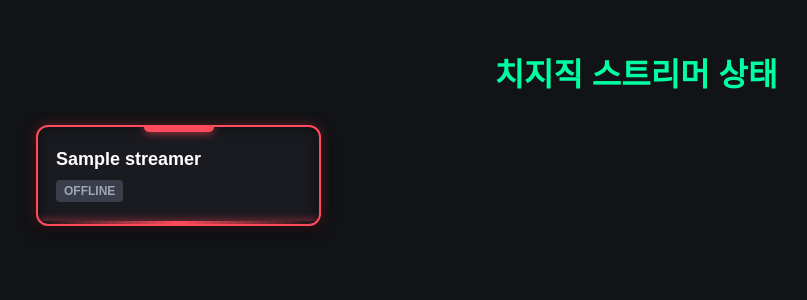
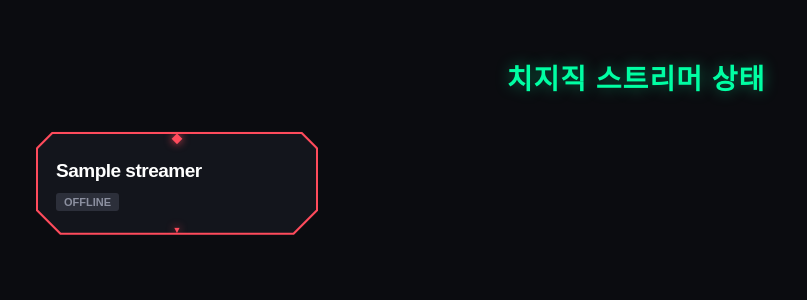
Before and after one commit to pastel1001/my-chzzk-site, a Flask app: template templates/index.html in a window 1280 px wide. Shown: the top 300 px of the page, without its empty margins (4-811 px from the left). Run offline with Flask 3, Linux system fonts and the light colour scheme; the template is opened without the code that fills it: most values are stand-ins (such as "Sample title", 1, 10 or a date in 2020).

Commit message:
Update index.html

```diff
--- a/templates/index.html
+++ b/templates/index.html
@@ -16,106 +16,120 @@
     <meta property="og:url" content="https://my-chzzk-site.onrender.com">
 
     <style>
-        body { font-family: sans-serif; background-color: #121316; color: #fff; padding: 20px; }
-        h1 { text-align: center; color: #00ffa3; margin-bottom: 30px; }
+        body {
+            font-family: 'Apple SD Gothic Neo', 'Noto Sans KR', sans-serif;
+            background-color: #0b0c10;
+            color: #fff;
+            padding: 30px 20px;
+        }
+
+        h1 {
+            text-align: center;
+            color: #00ffa3;
+            margin-bottom: 35px;
+            font-size: 28px;
+            letter-spacing: 1px;
+            text-shadow: 0 0 15px rgba(0, 255, 163, 0.4);
+        }
 
         .grid {
             display: grid;
             grid-template-columns: repeat(auto-fill, minmax(280px, 1fr));
-            gap: 20px;
+            gap: 24px;
             max-width: 1200px;
             margin: 0 auto;
         }
 
-        /* 🛡️ 게이밍 휘장 프레임 카드 */
+        /* 🛡️ 방패/휘장 외곽 프레임 바깥 감싸개 */
+        .card-wrapper {
+            position: relative;
+            background: var(--crystal-color);
+            padding: 2px; /* 휘장 테두리 두께 */
+            /* 귀퉁이가 깎인 진짜 방패/휘장 컷팅 모양 */
+            clip-path: polygon(
+                16px 0, calc(100% - 16px) 0,
+                100% 16px, 100% calc(100% - 24px),
+                calc(100% - 24px) 100%, 24px 100%,
+                0 calc(100% - 24px), 0 16px
+            );
+            filter: drop-shadow(0 0 8px var(--glow-color));
+            transition: transform 0.3s ease, filter 0.3s ease;
+        }
+
+        .card-wrapper:hover {
+            transform: translateY(-6px);
+            filter: drop-shadow(0 0 18px var(--crystal-color));
+        }
+
+        /* 🛡️ 카드 내부 (어두운 바탕 및 텍스트 영역) */
         .card {
             position: relative;
-            background: #1a1b20;
+            background: #13151c;
             padding: 22px 18px;
-            border-radius: 12px;
-
-            /* 카드 메인 휘장 테두리 */
-            border: 2px solid var(--crystal-color);
-            box-shadow: inset 0 0 15px rgba(0, 0, 0, 0.5),
-                        0 4px 15px rgba(0, 0, 0, 0.6),
-                        0 0 12px var(--glow-color);
-            transition: all 0.3s ease;
-            overflow: hidden;
+            height: 100%;
+            box-sizing: border-box;
+            /* 내부 방패 컷팅 모양 동기화 */
+            clip-path: polygon(
+                15px 0, calc(100% - 15px) 0,
+                100% 15px, 100% calc(100% - 23px),
+                calc(100% - 23px) 100%, 23px 100%,
+                0 calc(100% - 23px), 0 15px
+            );
         }
 
-        .card:hover {
-            transform: translateY(-5px);
-            box-shadow: inset 0 0 20px rgba(0, 0, 0, 0.3),
-                        0 8px 25px rgba(0, 0, 0, 0.8),
-                        0 0 22px var(--glow-color);
+        /* 상단 크리스탈 엠블럼 포인트 */
+        .card-wrapper::before {
+            content: "◆";
+            position: absolute;
+            top: -2px;
+            left: 50%;
+            transform: translateX(-50%);
+            color: var(--crystal-color);
+            font-size: 11px;
+            z-index: 10;
+            text-shadow: 0 0 8px var(--crystal-color);
         }
 
-        /* 상단 휘장 보석 포인트 */
-        .card::before {
-            content: "";
+        /* 하단 크리스탈 엠블럼 포인트 */
+        .card-wrapper::after {
+            content: "▼";
             position: absolute;
-            top: 0;
+            bottom: 0px;
             left: 50%;
             transform: translateX(-50%);
-            width: 70px;
-            height: 5px;
-            background: var(--crystal-color);
-            border-radius: 0 0 6px 6px;
-            box-shadow: 0 0 10px var(--crystal-color);
+            color: var(--crystal-color);
+            font-size: 9px;
+            z-index: 10;
+            text-shadow: 0 0 8px var(--crystal-color);
         }
 
-        /* 하단 크리스탈 라인 포인트 */
-        .card::after {
-            content: "";
-            position: absolute;
-            bottom: 0;
-            left: 0;
-            right: 0;
-            height: 3px;
-            background: linear-gradient(90deg, transparent, var(--crystal-color), transparent);
-            box-shadow: 0 0 8px var(--crystal-color);
-        }
-
-        /* 🔴 방송 중(LIVE) 일 때 테두리 및 빛 강조 */
-        .live-card {
-            box-shadow: inset 0 0 20px rgba(0, 0, 0, 0.4),
-                        0 4px 20px rgba(0, 0, 0, 0.8),
-                        0 0 20px var(--crystal-color);
+        /* 🔴 방송 중(LIVE) 일 때 강한 후광 효과 */
+        .live-wrapper {
+            filter: drop-shadow(0 0 15px var(--crystal-color)) !important;
         }
 
         /* =========================================================
-           🎨 [11개 칸 개별 휘장 색상 설정]
+           🎨 [11개 멤버별 휘장 크리스탈 고유 색상]
         ========================================================= */
-        /* 1번째 칸 */
-        .card:nth-child(1) { --crystal-color: #ff4b5c; --glow-color: rgba(255, 75, 92, 0.35); }
-        /* 2번째 칸 */
-        .card:nth-child(2) { --crystal-color: #ff9f43; --glow-color: rgba(255, 159, 67, 0.35); }
-        /* 3번째 칸 */
-        .card:nth-child(3) { --crystal-color: #feca57; --glow-color: rgba(254, 202, 87, 0.35); }
-        /* 4번째 칸 */
-        .card:nth-child(4) { --crystal-color: #1dd1a1; --glow-color: rgba(29, 209, 161, 0.35); }
-        /* 5번째 칸 */
-        .card:nth-child(5) { --crystal-color: #48dbfb; --glow-color: rgba(72, 219, 251, 0.35); }
-        /* 6번째 칸 */
-        .card:nth-child(6) { --crystal-color: #0abde3; --glow-color: rgba(10, 189, 227, 0.35); }
-        /* 7번째 칸 */
-        .card:nth-child(7) { --crystal-color: #5f27cd; --glow-color: rgba(95, 39, 205, 0.35); }
-        /* 8번째 칸 */
-        .card:nth-child(8) { --crystal-color: #9c88ff; --glow-color: rgba(156, 136, 255, 0.35); }
-        /* 9번째 칸 */
-        .card:nth-child(9) { --crystal-color: #ff6b6b; --glow-color: rgba(255, 107, 107, 0.35); }
-        /* 10번째 칸 */
-        .card:nth-child(10) { --crystal-color: #ff9ff3; --glow-color: rgba(255, 159, 243, 0.35); }
-        /* 11번째 칸 */
-        .card:nth-child(11) { --crystal-color: #00d2d3; --glow-color: rgba(0, 210, 211, 0.35); }
+        .card-wrapper:nth-child(1)  { --crystal-color: #ff4b5c; --glow-color: rgba(255, 75, 92, 0.4); }
+        .card-wrapper:nth-child(2)  { --crystal-color: #ff9f43; --glow-color: rgba(255, 159, 67, 0.4); }
+        .card-wrapper:nth-child(3)  { --crystal-color: #feca57; --glow-color: rgba(254, 202, 87, 0.4); }
+        .card-wrapper:nth-child(4)  { --crystal-color: #1dd1a1; --glow-color: rgba(29, 209, 161, 0.4); }
+        .card-wrapper:nth-child(5)  { --crystal-color: #48dbfb; --glow-color: rgba(72, 219, 251, 0.4); }
+        .card-wrapper:nth-child(6)  { --crystal-color: #0abde3; --glow-color: rgba(10, 189, 227, 0.4); }
+        .card-wrapper:nth-child(7)  { --crystal-color: #a855f7; --glow-color: rgba(168, 85, 247, 0.4); }
+        .card-wrapper:nth-child(8)  { --crystal-color: #9c88ff; --glow-color: rgba(156, 136, 255, 0.4); }
+        .card-wrapper:nth-child(9)  { --crystal-color: #ff6b6b; --glow-color: rgba(255, 107, 107, 0.4); }
+        .card-wrapper:nth-child(10) { --crystal-color: #ff9ff3; --glow-color: rgba(255, 159, 243, 0.4); }
+        .card-wrapper:nth-child(11) { --crystal-color: #00d2d3; --glow-color: rgba(0, 210, 211, 0.4); }
 
-        /* 내부 텍스트 및 태그 스타일 */
-        h3 { margin: 0 0 10px 0; font-size: 18px; color: #ffffff; }
-        .badge { display: inline-block; padding: 4px 8px; border-radius: 4px; font-size: 12px; font-weight: bold; }
-        .badge-live { background: #ff0055; color: #fff; box-shadow: 0 0 8px rgba(255, 0, 85, 0.6); }
-        .badge-off { background: #3a3d4a; color: #a0a5b5; }
-        .title { font-size: 14px; margin: 12px 0 8px 0; color: #e3e5e8; word-break: break-all; line-height: 1.4; }
-        .info { font-size: 12px; color: #9498a4; margin-bottom: 14px; }
+        /* 내부 요소 텍스트 스타일 */
+        h3 { margin: 4px 0 10px 0; font-size: 19px; color: #ffffff; letter-spacing: -0.5px; }
+        .badge { display: inline-block; padding: 3px 8px; border-radius: 3px; font-size: 11px; font-weight: bold; }
+        .badge-live { background: #ff0055; color: #fff; box-shadow: 0 0 10px rgba(255, 0, 85, 0.6); }
+        .badge-off { background: #2c2f3a; color: #8c90a0; }
+        .title { font-size: 13px; margin: 12px 0 8px 0; color: #d8dadf; word-break: break-all; line-height: 1.4; min-height: 36px; }
+        .info { font-size: 12px; color: #828796; margin-bottom: 14px; }
         a { color: #00ffa3; text-decoration: none; font-weight: bold; font-size: 13px; display: inline-block; }
         a:hover { text-decoration: underline; }
     </style>
@@ -124,7 +138,8 @@
     <h1>치지직 스트리머 상태</h1>
     <div class="grid">
         {% for s in streamers %}
-        <div class="card {% if s.is_live %}live-card{% endif %}">
+        <div class="card-wrapper {% if s.is_live %}live-wrapper{% endif %}">
+            <div class="card">
                 <h3>{{ s.name }}</h3>
                 {% if s.is_live %}
                     <span class="badge badge-live">LIVE</span>
@@ -135,6 +150,7 @@
                     <span class="badge badge-off">OFFLINE</span>
                 {% endif %}
             </div>
+        </div>
         {% endfor %}
     </div>
 </body>
```
Lines whose indentation alone changed are shown as unchanged.
